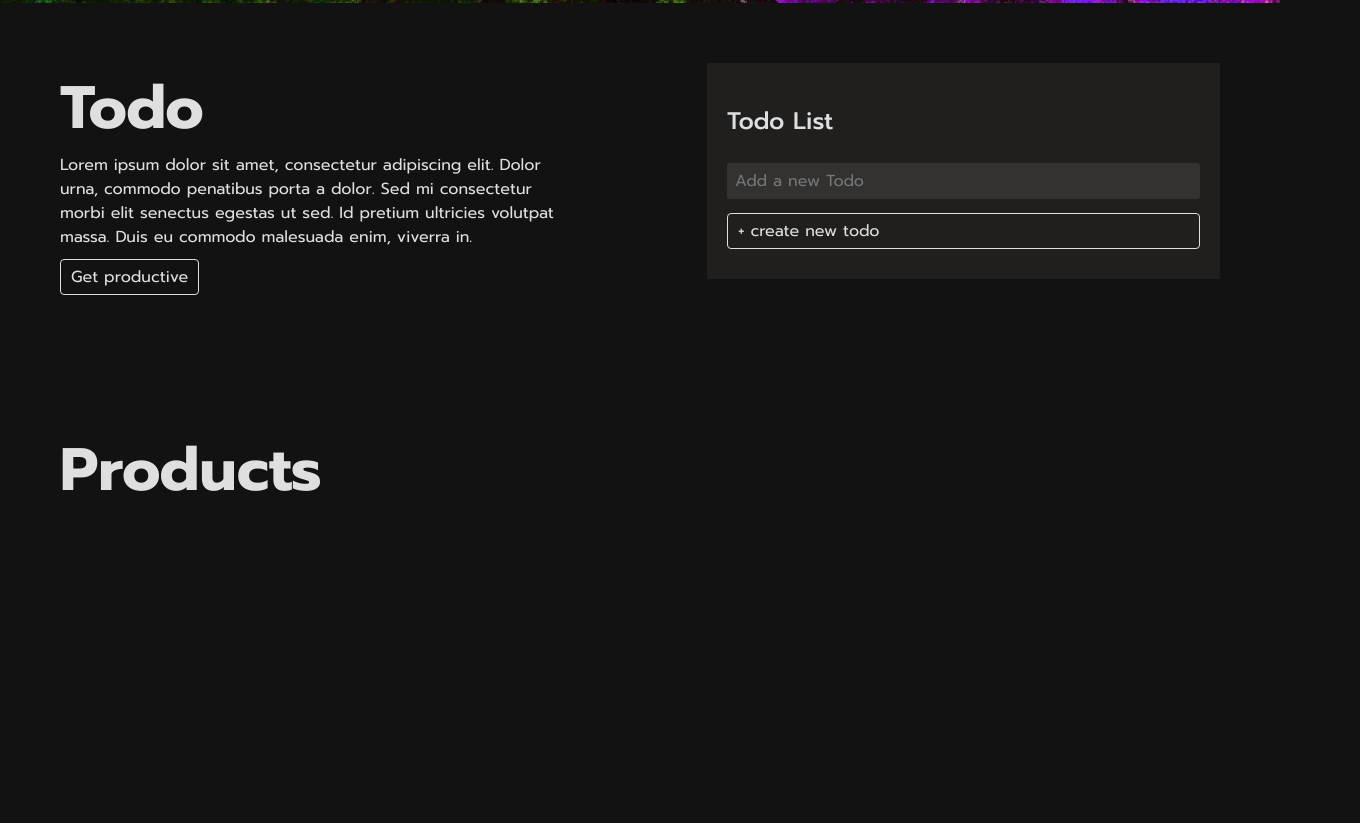
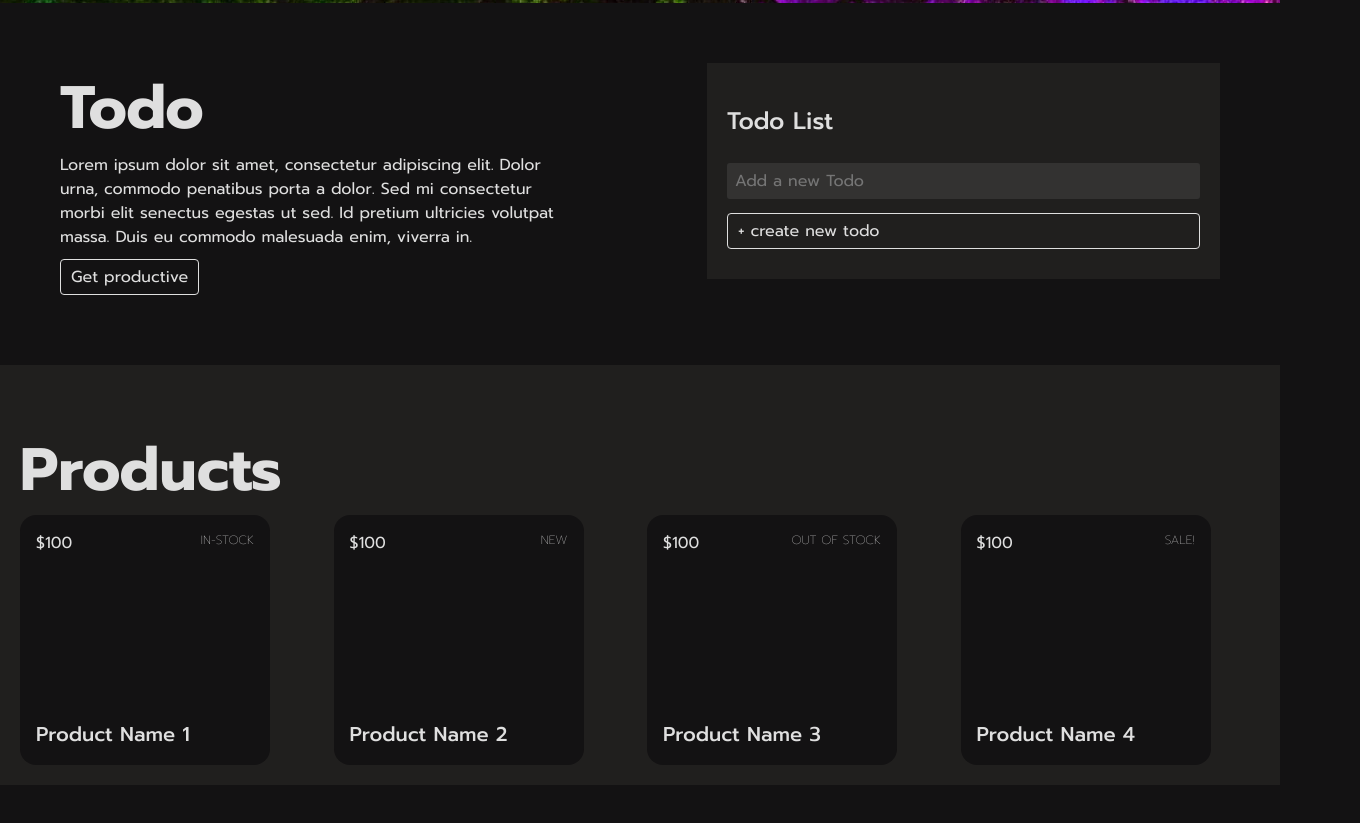
Before and after one commit to jacobbenowitz/animation_academy, a website built with webpack: page index.html in a window 1280 px wide. Shown: the part 657-1480 px from the top of the page, 1360 px wide, since content can reach past the window. After the commit the page ends 1442 px from the top, so only its background shows below. Built offline with nearby package versions, Linux system fonts and the light colour scheme.

Commit message:
create products skeleton

```diff
--- a/index.html
+++ b/index.html
@@ -45,14 +45,9 @@
     <section class="todo">
     </section>
 
-    <section class="products grid-2-col">
+    <section class="products">
         <h2>Products</h2>
-        <div class="products">
-            <div class="product-box"></div>
-            <div class="product-box"></div>
-            <div class="product-box"></div>
-            <div class="product-box"></div>
-            <div class="product-box"></div>
+        <div class="products-grid grid-4-col">
         </div>
     </section>
 
--- a/src/index.js
+++ b/src/index.js
@@ -5,6 +5,7 @@ import PromptCreator from "./scripts/prompt"
 import IdeCreator from "./scripts/ide"
 import TodoCreator from "./scripts/todoCreator"
 import TodoFunctionality from "./scripts/todo"
+import ProductsCreator from "./scripts/products"
 
 document.addEventListener("DOMContentLoaded", () => {
 
@@ -28,4 +29,7 @@ document.addEventListener("DOMContentLoaded", () => {
     const todoListContainer = document.querySelector('.todo-list');
     const todoStorage = JSON.parse(localStorage.getItem('todo-items')) || [];
     new TodoFunctionality(todoListContainer, todoForm, todoStorage);
+    // create products
+    const productsContainer = document.querySelector('.products-grid')
+    new ProductsCreator(productsContainer);
 })
--- /dev/null
+++ b/src/scripts/products.js
@@ -0,0 +1,63 @@
+const products = {
+  0: {
+    name: "Product Name 1",
+    price: '$100',
+    status: 'IN-STOCK'
+  },
+  1: {
+    name: "Product Name 2",
+    price: '$100',
+    status: 'NEW'
+  },
+  2: {
+    name: "Product Name 3",
+    price: '$100',
+    status: 'OUT OF STOCK'
+  },
+  3: {
+    name: "Product Name 4",
+    price: '$100',
+    status: 'SALE!'
+  }
+}
+
+class ProductsCreator {
+
+  constructor(productsContainer) {
+    this.productsContainer = productsContainer;
+    this.products = [];
+    this.buildProducts();
+    this.attachProducts();
+  }
+
+  buildProducts() {
+    for (let i = 0; i < Object.keys(products).length; i++) {
+      // create div
+      const div = document.createElement('div')
+      div.classList.add('product-box')
+      // build elements using product data from POJO
+      const productPrice = document.createElement('p');
+      productPrice.innerHTML = products[i].price;
+      productPrice.classList.add('price');
+
+      const productStatus = document.createElement('p')
+      productStatus.innerHTML = products[i].status;
+      productStatus.classList.add('status');
+
+      const productTitle = document.createElement('h4');
+      productTitle.innerHTML = products[i].name;
+      productTitle.classList.add('title');
+
+      div.append(productPrice, productStatus, productTitle);
+      this.products.push(div);
+    }
+  }
+
+  attachProducts() {
+    this.products.forEach(product => {
+      this.productsContainer.appendChild(product)
+    })
+  };
+}
+
+export default ProductsCreator
--- a/src/scripts/todo.js
+++ b/src/scripts/todo.js
@@ -36,7 +36,7 @@ class TodoFunctionality {
     // iterate through all todo items and map to todoListContainer
     todoListContainer.innerHTML = todoStorage.map((todo, i) => {
       return `
-        <li class = "todo-item default" >
+        <li class = "todo-item ${todo.done ? 'done' : 'default'}" >
           <input type="checkbox" class = 'checkbox' data-index=${i} ${todo.done ? 'checked' : ''} />
           <label for="todo${i}">${todo.todoText}</label>
         </li>
--- a/src/stylesheets/base/colors.scss
+++ b/src/stylesheets/base/colors.scss
@@ -1,4 +1,5 @@
 $primary: #03DAC6;
+$transparent-primary: #03dac560;
 $secondary: #BB86FC;
 $white: #DFDFDF;
 $main-grey: #201F1E;
--- a/src/stylesheets/base/fonts.scss
+++ b/src/stylesheets/base/fonts.scss
@@ -10,6 +10,7 @@ $h1: 72px;
 $h2: 60px;
 $h3: 36px;
 $h4: 24px;
+$h5: 20px;
 $text-large: 18px;
 $body: 16px;
 $label: 12px;
--- a/src/stylesheets/base/layout.scss
+++ b/src/stylesheets/base/layout.scss
@@ -1,10 +1,3 @@
-
-// TEMP ======= DELETE ME ========= //
-.products {
-  height: 1000px;
-}
-
-
 body {
   width: 100%;
   height: 100%;
@@ -13,6 +6,13 @@ body {
 
 .hero-content {
   width: 80%;
+}
+
+.grid-4-col {
+  display: grid;
+  width: 100%;
+  grid-template-columns: 1fr 1fr 1fr 1fr;
+  column-gap: 14px;
 }
 
 .grid-2-col {
--- a/src/stylesheets/components/products.scss
+++ b/src/stylesheets/components/products.scss
@@ -1,3 +1,29 @@
 .products {
-  padding: 60px 20px 20px 60px;
+  padding: 60px 20px 20px 20px;
+  background-color: $main-grey;
 }
+
+.product-box {
+  display: grid;
+  grid-template-columns: 1fr 1fr;
+  border-radius: 16px;
+  height: 250px;
+  width: 250px;
+  background-color: $background;
+}
+
+.price, .status, .title {
+  padding: 1rem;
+}
+
+.status {
+  font-size: $label;
+  text-align: end;
+  font-weight: $light;
+}
+
+.title {
+  font-size: $h5;
+  align-self: flex-end;
+  margin-right: -130px;
+}
--- a/src/stylesheets/components/todo.scss
+++ b/src/stylesheets/components/todo.scss
@@ -8,6 +8,16 @@
   border-radius: 3px;
   margin: 4px 0 4px 0;
   background-color: $secondary;
+}
+
+.todo-list > .done {
+  color: $background;
+  text-decoration: line-through;
+  opacity: 20%;
+  padding: 6px 8px 6px 8px;
+  border-radius: 3px;
+  margin: 4px 0 4px 0;
+  background-color: $primary;
 }
 
 .todo-form {
```
Also changed, not shown: dist/main.css, dist/main.js.
